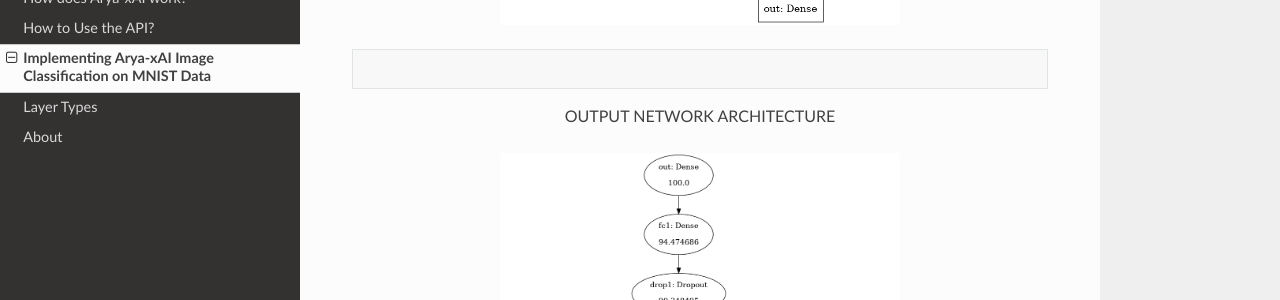
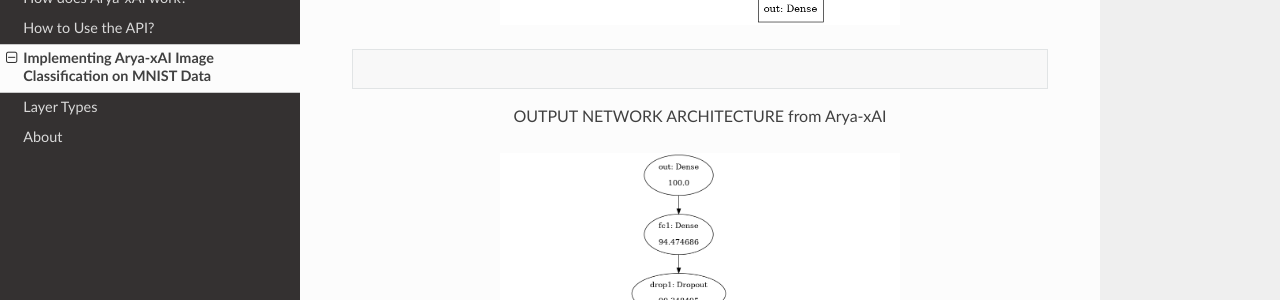
Before and after one commit to sashikiranm/XAI-DOCS, an MkDocs documentation site: the page built from docs/examples.md, in a window 1280 px wide and 900 px high, scrolled down 1002 px. Shown: the part 151-451 px from the top of the window. Built offline with MkDocs 1.6.1, drawn with Linux system fonts in a browser that asks for light colours; nearby versions of some CDN libraries.

Commit message:
update figure name

```diff
--- a/docs/examples.md
+++ b/docs/examples.md
@@ -23,7 +23,7 @@ We have used the MNIST character recognition dataset to demonstrate the Arya-xAI
 <p style="text-align:center">	<img src="../Images/input.png" width="400">
 </p>
 
-<p style="text-align:center"> OUTPUT NETWORK ARCHITECTURE </p>
+<p style="text-align:center"> OUTPUT NETWORK ARCHITECTURE from Arya-xAI</p>
 <p style="text-align:center">	<img src="../Images/output.png" width="400">
 </p>
 # OUTPUT
```
Also changed, not shown: site/404.html, site/Layer_types/index.html, site/Output/index.html (deleted), site/algo/index.html, site/examples/index.html, site/index.html, site/network_detail/index.html (deleted), site/search.html, site/search/search_index.json, site/sitemap.xml, site/use_the_api/index.html, 1 other file.
